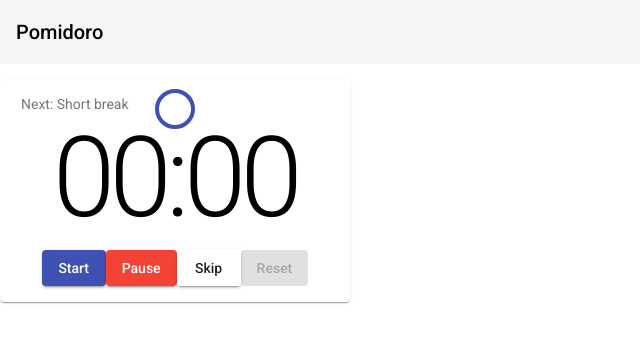
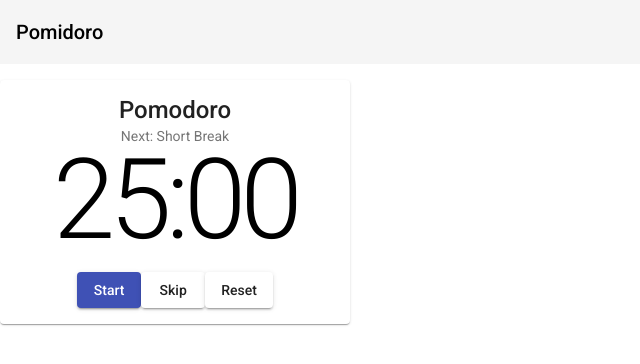
Before and after one commit to b583/pomidoro, an Angular app: page / in a window 1280 px wide. Shown: the top 364 px of the page, without its empty margins (0-640 px from the left). Built offline with nearby package versions, Linux system fonts and the light colour scheme.

Commit message:
Implement timer component logic

```diff
--- a/src/app/default-page/timer/timer.component.css
+++ b/src/app/default-page/timer/timer.component.css
@@ -2,12 +2,6 @@
     max-width: 350px;
     text-align: center;
     justify-content: center;
-}
-
-#coming-next {
-    float: left;
-    margin-left: 5px;
-    margin-bottom: 10px;
 }
 
 #timer-time {
--- a/src/app/default-page/timer/timer.component.html
+++ b/src/app/default-page/timer/timer.component.html
@@ -1,18 +1,20 @@
 <div id="timer-parent">
   <mat-card>
+    <mat-card-title>
+      {{this.currentTimerType}}
+    </mat-card-title>
     <mat-card-subtitle>
-      <span id="coming-next">Next: Short break</span>
-      <div class="mat-display-4" id="timer-time">00:00</div>
+      {{generateComingNextString()}}
+      <div class="mat-display-4" id="timer-time">{{generateTimeRemainingString()}}</div>
     </mat-card-subtitle>
     <mat-card-content>
       <div>
-        <!-- TODO toggle visible buttons depending on timer state -->
-        <button mat-raised-button color="primary">Start</button>
-        <button mat-raised-button color="warn">Pause</button>
-        <button mat-raised-button>Skip</button>
-        <button mat-raised-button disabled="true">Reset</button>
-        <!-- TODO toggle button being disabled depending on timer state  -->
-        <mat-progress-spinner id="reset-spinner" value="determinate" value=100></mat-progress-spinner>
+        <button mat-raised-button color="primary" *ngIf="!isTimerRunning" (click)="startTimer()">Start</button>
+        <button mat-raised-button color="warn" *ngIf="isTimerRunning" (click)="pauseTimer()">Pause</button>
+        <button mat-raised-button (click)="skipTimer()">Skip</button>
+        <button mat-raised-button (click)="resetTimer()">Reset</button>
+        <!-- TODO implement hold to reset with spinner as visual feedback -->
+        <mat-progress-spinner id="reset-spinner" value="determinate" value=0></mat-progress-spinner>
       </div>
     </mat-card-content>
   </mat-card>
--- a/src/app/default-page/timer/timer.component.ts
+++ b/src/app/default-page/timer/timer.component.ts
@@ -1,4 +1,6 @@
 import { Component, OnInit } from '@angular/core';
+import { Observable, interval, Subscription } from 'rxjs';
+import { TimerType } from './timertype';
 
 @Component({
   selector: 'app-timer',
@@ -7,9 +9,117 @@ import { Component, OnInit } from '@angular/core';
 })
 export class TimerComponent implements OnInit {
 
-  constructor() { }
+  isTimerRunning: boolean;
+  whichPomodoroInSession: number;
+  currentTimerType: TimerType;
+  pomodoroLength: number;
+  shortBreakLength: number;
+  longBreakLength: number;
+  pomodorosInSession: number;
+  intervalTimer: Observable<number>;
+  intervalTimerSubscription: Subscription;
+  timeRemaining: number;
+  timePassedString: string;
+
+  constructor() {
+    this.isTimerRunning = false;
+    this.whichPomodoroInSession = 0;
+    this.intervalTimer = interval(1000);
+  }
 
   ngOnInit() {
+    // TODO Add settings service
+    this.pomodoroLength = 25;
+    this.shortBreakLength = 5;
+    this.longBreakLength = 15;
+    this.pomodorosInSession = 3;
+
+    this.nextTimer();
+  }
+
+  negateTimerRunning(): void {
+    this.isTimerRunning = !this.isTimerRunning;
+  }
+
+  startTimer(): void {
+    this.negateTimerRunning();
+    // TODO implement
+  }
+
+  pauseTimer(): void {
+    this.negateTimerRunning();
+    // TODO implement
+  }
+
+  skipTimer(): void {
+    this.negateTimerRunning();
+    this.nextTimer();
+  }
+
+  resetTimer(): void {
+    this.negateTimerRunning();
+    this.whichPomodoroInSession = 0;
+    this.nextTimer();
+  }
+
+  handlePassedSecond(): void {
+    // TODO implement
+  }
+
+  nextTimer(): void {
+    this.currentTimerType = this.determineNextTimerType();
+    switch (this.currentTimerType) {
+      case TimerType.POMODORO: {
+        this.whichPomodoroInSession++;
+        this.timeRemaining = this.pomodoroLength * 60000;
+        break;
+      }
+      case TimerType.SHORT_BREAK: {
+        this.timeRemaining = this.shortBreakLength * 60000;
+        break;
+      }
+      case TimerType.LONG_BREAK: {
+        this.whichPomodoroInSession = 0;
+        this.timeRemaining = this.longBreakLength * 60000;
+        break;
+      }
+      default: {
+        throw new Error('Not supported TimerType!');
+      }
+    }
+  }
+
+  determineNextTimerType(): TimerType {
+    if (this.currentTimerType === TimerType.POMODORO) {
+      if (this.whichPomodoroInSession !== this.pomodorosInSession) {
+        return TimerType.SHORT_BREAK;
+      } else {
+        return TimerType.LONG_BREAK;
+      }
+    }
+    return TimerType.POMODORO;
+  }
+
+  generateComingNextString(): string {
+    return 'Next: ' + this.determineNextTimerType().toString();
+  }
+
+  generateTimeRemainingString(): string {
+    const min = Math.floor(this.timeRemaining / 60000);
+    const sec = Math.floor((this.timeRemaining - 60000 * min) / 1000);
+    let timeString = '';
+    if (min < 10) {
+      timeString += '0' + min;
+    } else {
+      timeString += min;
+    }
+    timeString += ':';
+    if (sec < 10) {
+      timeString += '0' + sec;
+    } else {
+      timeString += sec;
+    }
+    return timeString;
   }
 
 }
```
